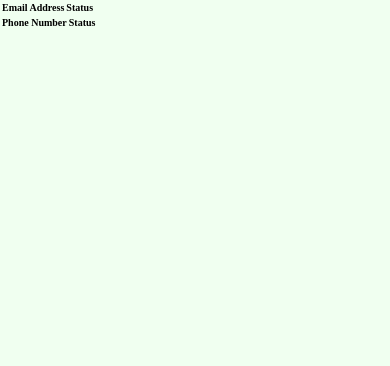
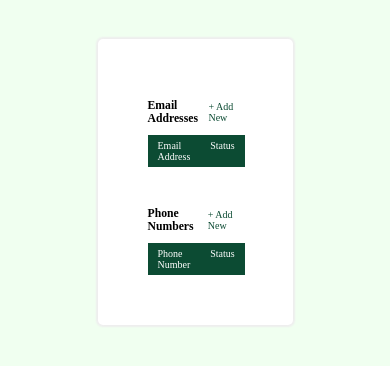
Before and after one commit to samyakjain101/django-phone-auth, a Django app: page /accounts/user_verification/ in a window 390 px wide. Shown: the top 366 px of the page. Run offline with Django 3.2, Linux system fonts and the light colour scheme; the visitor is signed in with stand-in values (Sample User, id 1); data that the repository does not hold is empty.

Commit message:
style : phone_and_email_verification.html

```diff
--- a/phone_auth/static/css/style.css
+++ b/phone_auth/static/css/style.css
@@ -91,7 +91,7 @@ body {
   background-color: #fff;
   border-radius: 0.5rem;
   margin: 10% 25%;
-  height: 30vh;
+  min-height: 30vh;
   padding: 5rem;
   position: relative;
 }
@@ -99,3 +99,79 @@ body {
 .phoneauth-jumbotron h1 {
   font-size: 3rem;
 }
+
+.dpa-help-text {
+  font-size: 1.2rem;
+}
+
+.dpa-help-text a {
+  text-decoration: none;
+  color: #0c4b33;
+}
+
+.dpa-table {
+  margin: 0 0 40px 0;
+  width: 100%;
+  display: table;
+}
+
+.dpa-table:last-child{
+  margin: 0;
+}
+
+.dpa-table-title{
+  margin: 1rem 0;
+  width: 100%;
+  display: flex;
+  justify-content: space-between;
+  align-items: center;
+}
+
+.dpa-table-title a{
+  text-decoration: none;
+  cursor: pointer;
+  color: #0c4b33;
+}
+
+.dpa-row {
+  display: table-row;
+  background: #fbfbfb;
+  padding: 0.5rem 0;
+}
+
+.dpa-cell {
+  padding: 0.5rem 1rem;
+  display: table-cell;
+}
+
+.dpa-row .dpa-cell:first-child{
+  width: 100%;
+}
+
+.dpa-cell:last-child{
+  text-align: center;
+}
+
+.dpa-cell p{
+  padding: 0.5rem 1rem;
+}
+
+.dpa-cell-btn{
+  background-color: #0c4b33;
+  color: #fff;
+  font-size: 1rem;
+  padding: 0.5rem 1rem;
+  width: 100%;
+  border: 0;
+  border-radius: 2px;
+  outline: 0;
+}
+
+.dpa-row:nth-of-type(odd) {
+  background: #eee;
+}
+
+.dpa-row.header {
+  color: #ffffff;
+  background: #0c4b33;
+}
--- a/phone_auth/templates/phone_auth/login.html
+++ b/phone_auth/templates/phone_auth/login.html
@@ -39,5 +39,8 @@
 
         <button type="submit">Submit</button>
     </form>
+    <div class="dpa-help-text">
+        Don't have an account? <a href="{% url 'phone_auth:phone_register' %}">Sign up</a>
+    </div>
 </div>
 {% endblock body_block %}
--- a/phone_auth/templates/phone_auth/phone_and_email_verification.html
+++ b/phone_auth/templates/phone_auth/phone_and_email_verification.html
@@ -5,58 +5,79 @@
 {% endblock title_block %}
 
 {% block body_block %}
+
+<div class="phoneauth-jumbotron">
     {% if title %}
     <h1>{{ title }}</h1>
     {% endif %}
 
-    <table>
-        <tr>
-            <th>Email Address</th>
-            <th>Status</th>
-        </tr>
 
+    <div class="dpa-table-title">
+        <h3>Email Addresses</h3>
+        <a href="">+ Add New</a>
+    </div>
+    <div class="dpa-table">
+        <div class="dpa-row header">
+            <div class="dpa-cell">
+                Email Address
+            </div>
+            <div class="dpa-cell">
+                Status
+            </div>
+        </div>
         {% for email_obj in email_addresses %}
-            <tr>
-                <td>{{ email_obj.email }}</td>
-                <td>
+        <div class="dpa-row">
+            <div class="dpa-cell">
+                {{ email_obj.email }}
+            </div>
+            <div class="dpa-cell">
+                <form method="POST">
                     {% if email_obj.is_verified %}
-                        Verified
+                    <p>Verified</p>
                     {% else %}
-                        <form method="POST">
                     {% csrf_token %}
                     <input type="hidden" name="method" value="email">
                     <input type="hidden" name="pk" value="{{ email_obj.pk }}">
-                            <input type="submit" value="Verify">
+                    <input class="dpa-cell-btn" type="submit" value="Verify">
+                    {% endif %}
                 </form>
-                    {% endif %}
-                </td>
-            </tr>
+            </div>
+        </div>
         {% endfor %}
-    </table>
+    </div>
 
-    <table>
-        <tr>
-            <th>Phone Number</th>
-            <th>Status</th>
-        </tr>
-
+    <div class="dpa-table-title">
+        <h3>Phone Numbers</h3>
+        <a href="">+ Add New</a>
+    </div>
+    <div class="dpa-table">
+        <div class="dpa-row header">
+            <div class="dpa-cell">
+                Phone Number
+            </div>
+            <div class="dpa-cell">
+                Status
+            </div>
+        </div>
         {% for phone_obj in phone_numbers %}
-            <tr>
-                <td>{{ phone_obj.phone }}</td>
-                <td>
+        <div class="dpa-row">
+            <div class="dpa-cell">
+                {{ phone_obj.phone }}
+            </div>
+            <div class="dpa-cell">
                 {% if phone_obj.is_verified %}
-                        Verified
+                <p>Verified</p>
                 {% else %}
                 <form method="POST">
                     {% csrf_token %}
                     <input type="hidden" name="method" value="phone">
                     <input type="hidden" name="pk" value="{{ phone_obj.pk }}">
-                            <input type="submit" value="Verify">
+                    <input class="dpa-cell-btn" type="submit" value="Verify">
                 </form>
                 {% endif %}
-                </td>
-            </tr>
+            </div>
+        </div>
         {% endfor %}
-    </table>
-
+    </div>
+</div>
 {% endblock body_block %}
--- a/phone_auth/templates/phone_auth/register.html
+++ b/phone_auth/templates/phone_auth/register.html
@@ -107,7 +107,7 @@
 
         <button class="phoneauth-button" type="submit">Submit</button>
     </form>
-    <div>
+    <div class="dpa-help-text">
         Have an account? <a href="{% url 'phone_auth:phone_login' %}">Log in</a>
     </div>
 </div>
```
Lines whose indentation alone changed are shown as unchanged.
